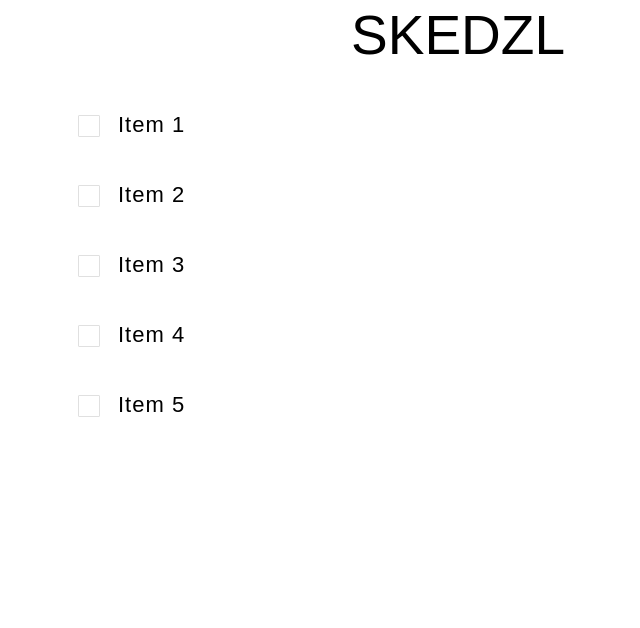
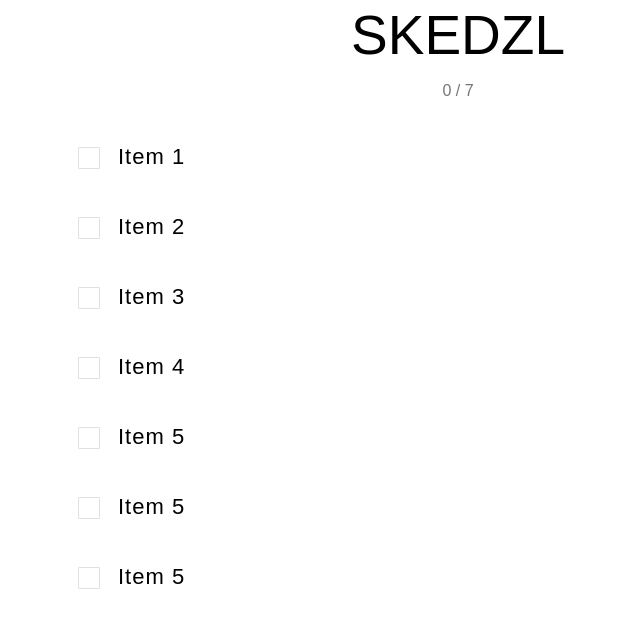
Before and after one commit to Georgist/skedzl, a PHP site: page / in a window 1280 px wide. Shown: the part 30-658 px from the top of the page, without its empty margins (182-822 px from the left). Run offline with PHP 8.4, Linux system fonts and the light colour scheme.

Commit message:
counter current and total, styles

```diff
--- a/assets/sass/layout/_layout.scss
+++ b/assets/sass/layout/_layout.scss
@@ -6,60 +6,3 @@
 #container {
     padding: 30px 15px;
 }
-
-.task-list {
-    margin-top: 20px;
-
-    li {
-        position: relative;
-        cursor: pointer;
-        padding: 10px 0;
-
-        @include breakpoint($mobile) {
-            &:hover {
-                &::before {
-                    opacity: 1;
-                }
-            }
-        }
-
-        &.is-selected {
-            .fc-checkbox-text {
-                color: $color-border;
-            }
-
-            &::before,
-            .fc-checkbox-icon::after {
-                opacity: 1;
-            }
-        }
-
-        &::before {
-            opacity: 0;
-            content: "";
-            position: absolute;
-            right: 0;
-            top: 50%;
-            z-index: 5;
-            transform: translateY(-50%);
-            width: calc(100% - 21px);
-            height: 1px;
-            background-color: $color-border;
-            transition: opacity .2s ease-in-out;
-        }
-    }
-
-    label {
-        cursor: pointer;
-        padding: 10px 0;
-
-        input[type=checkbox] {
-            display: inline-block;
-            margin-right: 12px;
-            margin-top: -3px;
-        }
-        span {
-            letter-spacing: 1px;
-        }
-    }
-}
--- /dev/null
+++ b/assets/sass/layout/_task-list.scss
@@ -0,0 +1,66 @@
+.task-list-counter {
+    @include font-size(1.6, 2.2);
+    text-align: center;
+    margin-top: 10px;
+    margin-bottom: 10px;
+    padding-left: 10px;
+    padding-right: 10px;
+    color: $color-text;
+}
+
+.task-list {
+    margin-top: 20px;
+
+    li {
+        position: relative;
+        cursor: pointer;
+        padding: 10px 0;
+
+        @include breakpoint($mobile) {
+            &:hover {
+                &::before {
+                    opacity: 1;
+                }
+            }
+        }
+
+        &.is-selected {
+            .fc-checkbox-text {
+                color: $color-border;
+            }
+
+            &::before,
+            .fc-checkbox-icon::after {
+                opacity: 1;
+            }
+        }
+
+        &::before {
+            opacity: 0;
+            content: "";
+            position: absolute;
+            right: 0;
+            top: 50%;
+            z-index: 5;
+            transform: translateY(-50%);
+            width: calc(100% - 21px);
+            height: 1px;
+            background-color: $color-border;
+            transition: opacity .2s ease-in-out;
+        }
+    }
+
+    label {
+        cursor: pointer;
+        padding: 10px 0;
+
+        input[type=checkbox] {
+            display: inline-block;
+            margin-right: 12px;
+            margin-top: -3px;
+        }
+        span {
+            letter-spacing: 1px;
+        }
+    }
+}
--- a/assets/sass/partials/_colors.scss
+++ b/assets/sass/partials/_colors.scss
@@ -2,6 +2,7 @@
 
 $color-brand: #01a8d4;
 $color-border: #e0e0e0;
+$color-text: #757575;
 
 /*
 $color-brand-alt: ;
--- a/assets/sass/styles.scss
+++ b/assets/sass/styles.scss
@@ -19,6 +19,7 @@
 @import 'layout/header';
 @import 'layout/nav';
 @import 'layout/layout';
+@import 'layout/task-list';
 @import 'layout/footer';
 
 * {
--- a/index.php
+++ b/index.php
@@ -15,6 +15,9 @@
         <main id="content">
             <div class="page-wrapper">
                 <h1 class="h-main-1 align-center">Skedzl</h1>
+                <div class="task-list-counter">
+                    <span class="js-count-current">-</span>&nbsp;&#47;&nbsp;<span class="js-count-total">-</span>
+                </div>
                 <ul class="task-list js-task-list">
                     <li>
                         <label for="checkbox-1" class="fc-checkbox">
@@ -51,6 +54,20 @@
                             <span class="fc-checkbox-text">Item 5</span>
                          </label>
                     </li>
+                    <li>
+                        <label for="checkbox-5" class="fc-checkbox">
+                            <input type="checkbox" id="checkbox-5">
+                            <span class="fc-checkbox-icon"></span>
+                            <span class="fc-checkbox-text">Item 5</span>
+                         </label>
+                    </li>
+                    <li>
+                        <label for="checkbox-5" class="fc-checkbox">
+                            <input type="checkbox" id="checkbox-5">
+                            <span class="fc-checkbox-icon"></span>
+                            <span class="fc-checkbox-text">Item 5</span>
+                         </label>
+                    </li>
                 </ul>
             </div>
         </main>
--- a/public/js/scripts.min.js
+++ b/public/js/scripts.min.js
@@ -1 +1 @@
-var taskClass={dataField:[],init:function(){this.storageData=localStorage.getItem("checked-items"),null!==this.storageData&&(this.dataField=JSON.parse(this.storageData)),this.cacheDOM(),this.addListeners()},cacheDOM:function(){this.list=document.querySelector(".js-task-list"),this.item=this.list.querySelectorAll("li"),this.label=this.list.querySelectorAll("label"),this.checkbox=this.list.querySelectorAll("input[type=checkbox]")},addListeners:function(){for(var t=0;t<this.item.length;t++)taskClass.item[t].setAttribute("data-index",[t]),_.includes(JSON.parse(localStorage.getItem("checked-items")),taskClass.item[t].getAttribute("data-index"))&&taskClass.item[t].classList.add("is-selected"),taskClass.item[t].addEventListener("click",function(t){t.preventDefault(),this.itemAttr=this.getAttribute("data-index"),this.classList.toggle("is-selected"),_.includes(taskClass.dataField,this.itemAttr)?(_.pull(taskClass.dataField,this.itemAttr),localStorage.setItem("checked-items",JSON.stringify(taskClass.dataField))):(taskClass.dataField.push(this.itemAttr),localStorage.setItem("checked-items",JSON.stringify(taskClass.dataField)))})}};taskClass.init();
+var taskClass={dataField:[],init:function(){this.storageData=localStorage.getItem("checked-items"),null!==this.storageData&&(this.dataField=JSON.parse(this.storageData)),this.cacheDOM(),this.addListeners(),this.setCounters()},cacheDOM:function(){this.list=document.querySelector(".js-task-list"),this.item=this.list.querySelectorAll("li"),this.counter=document.querySelector(".js-count-current"),this.counterTotal=document.querySelector(".js-count-total")},addListeners:function(){for(var t=0;t<this.item.length;t++)taskClass.item[t].setAttribute("data-index",[t]),_.includes(JSON.parse(localStorage.getItem("checked-items")),taskClass.item[t].getAttribute("data-index"))&&taskClass.item[t].classList.add("is-selected"),taskClass.item[t].addEventListener("click",function(t){t.preventDefault(),this.itemAttr=this.getAttribute("data-index"),this.classList.toggle("is-selected"),_.includes(taskClass.dataField,this.itemAttr)?(_.pull(taskClass.dataField,this.itemAttr),localStorage.setItem("checked-items",JSON.stringify(taskClass.dataField))):(taskClass.dataField.push(this.itemAttr),localStorage.setItem("checked-items",JSON.stringify(taskClass.dataField))),taskClass.counter.textContent=taskClass.dataField.length})},setCounters:function(){this.dataField!==[]&&(this.counter.textContent=this.dataField.length),null!==this.item&&(this.counterTotal.textContent=this.item.length)}};taskClass.init();
```
Also changed, not shown: assets/js/scripts.js (+12 -2 lines), public/css/styles.css.
